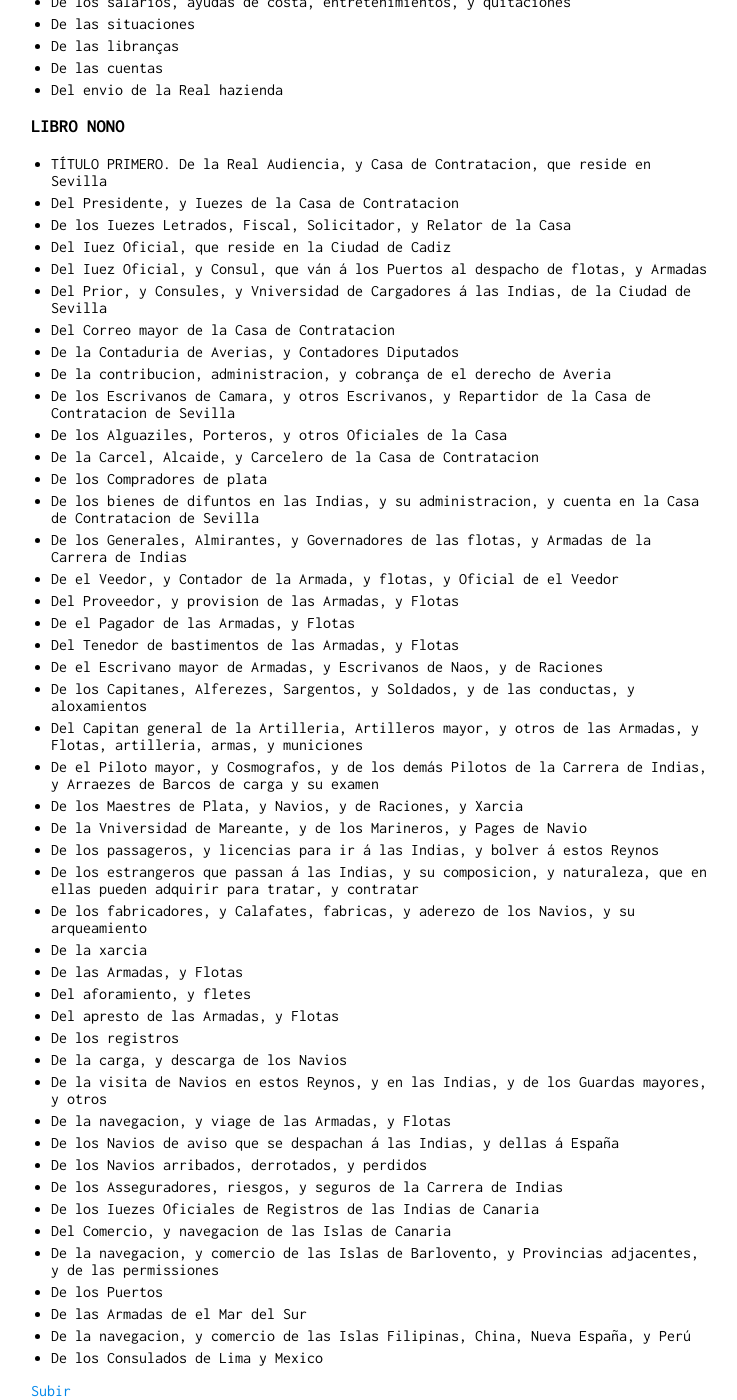
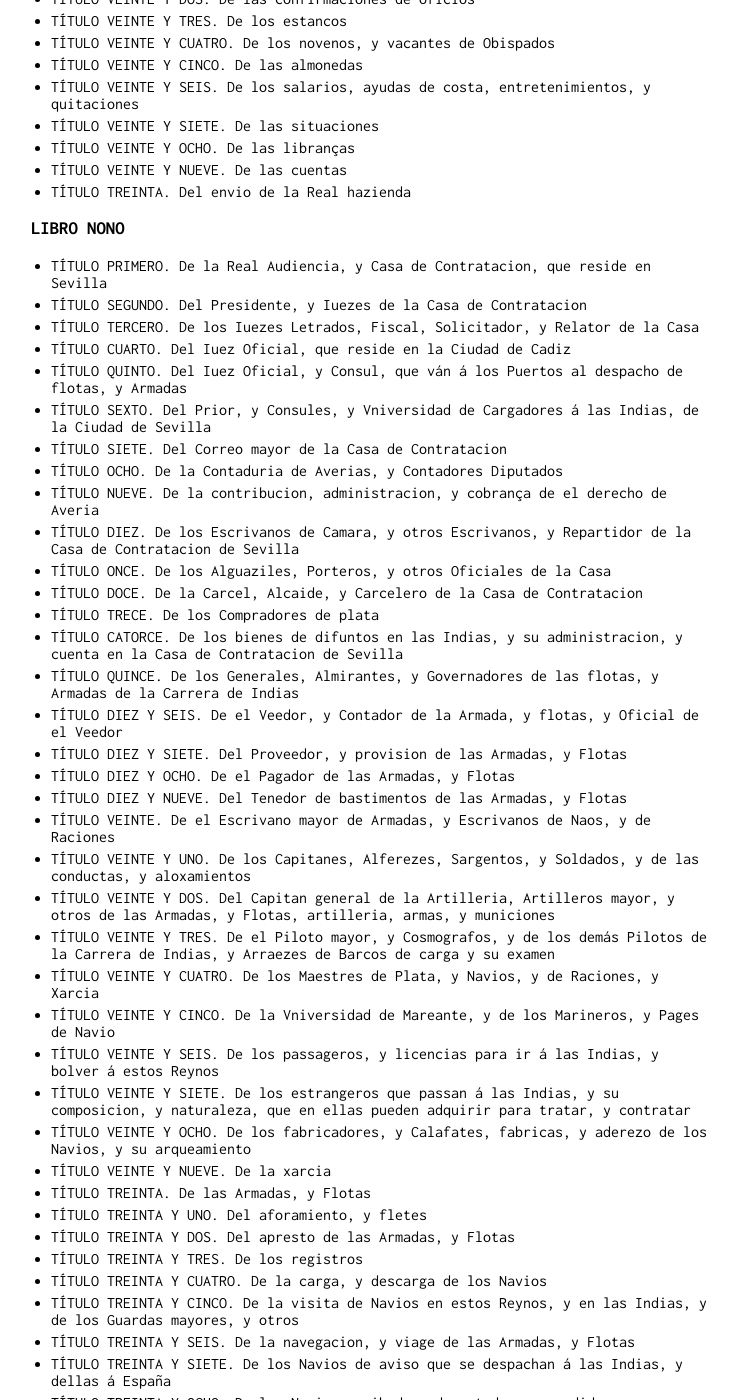
Before and after one commit to actio1680/actio1680.github.io, a Jekyll site: the page built from paginas/recopilacion1680.md, in a window 1280 px wide and 1400 px high, scrolled down 4863 px. Shown: the whole window, without its empty margins (259-996 px from the left). Built offline with Jekyll 4.4.1, drawn with Linux system fonts in a browser that asks for light colours; our own code applies the rules of GitHub Pages for plain Markdown files; some of the changed text lies outside the part shown.

Commit message:
Update recopilacion1680.md

```diff
--- a/paginas/recopilacion1680.md
+++ b/paginas/recopilacion1680.md
@@ -74,172 +74,172 @@ La Recopilación[^1]
 - TÍTULO SEXTO. De las fabricas, y fortificaciones
 - TÍTULO SIETE. De los Castillos, y fortalezas
 - TÍTULO OCHO. De los Castellanos, y Alcaides de los Castillos, y fortalezas
-- De la dotacion, y situacion de los Presidios, y fortalezas
-- De los Capitanes, Soldados, y Artilleros
-- De las causas de Soldados
-- De los pagamentos, sueldos, ventajas, y ayudas de costa
-- De los Cosarios, y Pyratas, y aplicación de las presas, y trato con estrangeros
-- De los informes, y relaciones de servicios, partes, y calidades de que se deve dar cuénta al Rey
-- De las precedencias, ceremonias, y cortesias
-- De las cartas, Correos, é Indios Chasquis
+- TÍTULO NUEVE. De la dotacion, y situacion de los Presidios, y fortalezas
+- TÍTULO DIEZ. De los Capitanes, Soldados, y Artilleros
+- TÍTULO ONCE. De las causas de Soldados
+- TÍTULO DOCE. De los pagamentos, sueldos, ventajas, y ayudas de costa
+- TÍTULO TRECE. De los Cosarios, y Pyratas, y aplicación de las presas, y trato con estrangeros
+- TÍTULO CATORCE. De los informes, y relaciones de servicios, partes, y calidades de que se deve dar cuénta al Rey
+- TÍTULO QUINCE. De las precedencias, ceremonias, y cortesias
+- TÍTULO DIEZ Y SEIS. De las cartas, Correos, é Indios Chasquis
 
 
 ### LIBRO CUARTO
 - TÍTULO PRIMERO. De los descubrimientos
-- De los descubrimientos por Mar
-- De los descubrimientos por Tierra
-- De las pacificaciones
-- De las Poblaciones
-- De los Descubridores, Pacificadores, y Pobladores
-- De la poblacion de las Ciudades, Villas, y Pueblos
-- De las Ciudades, y Villas, y sus preeminencias
-- De los Cabildos, y Concejos
-- De los oficios Concegiles
-- De los Procuradores generales, y particulares de las Ciudades, y Poblaciones
-- De la venta, composicion, y repartimiento de tierras, solares, y aguas
-- De los Propios, y Positos
-- De las Alhondigas
-- De las sisas, derramas, y contribuciones
-- De las obras publicas
-- De los caminos publicos, posadas, ventas, mesones, terminos, pastos, montes, aguas, arboledas, y plantio de viñas
-- Del comercio, mantenimientos, y frutos de las Indias
-- De el descubrimiento, y labor de las minas
-- De los Mineros, y Azogueros, y sus privilegios
-- De los Alcades mayores, y Escrivanos de minas
-- Del ensaye, fundicion, y marca del oro, y plata
-- De las Casas de moneda, y sus Oficiales
-- Del valor del oro, plata, y moneda, y su comercio
-- De la pesqueria, y envio de perlas, y piedras de estimacion
-- De los obrajes
+- TÍTULO SEGUNDO. De los descubrimientos por Mar
+- TÍTULO TERCERO. De los descubrimientos por Tierra
+- TÍTULO CUARTO. De las pacificaciones
+- TÍTULO QUINTO. De las Poblaciones
+- TÍTULO SEXTO. De los Descubridores, Pacificadores, y Pobladores
+- TÍTULO SIETE. De la poblacion de las Ciudades, Villas, y Pueblos
+- TÍTULO OCHO. De las Ciudades, y Villas, y sus preeminencias
+- TÍTULO NUEVE. De los Cabildos, y Concejos
+- TÍTULO DIEZ. De los oficios Concegiles
+- TÍTULO ONCE. De los Procuradores generales, y particulares de las Ciudades, y Poblaciones
+- TÍTULO DOCE. De la venta, composicion, y repartimiento de tierras, solares, y aguas
+- TÍTULO TRECE. De los Propios, y Positos
+- TÍTULO CATORCE. De las Alhondigas
+- TÍTULO QUINCE. De las sisas, derramas, y contribuciones
+- TÍTULO DIEZ Y SEIS. De las obras publicas
+- TÍTULO DIEZ Y SIETE. De los caminos publicos, posadas, ventas, mesones, terminos, pastos, montes, aguas, arboledas, y plantio de viñas
+- TÍTULO DIEZ Y OCHO. Del comercio, mantenimientos, y frutos de las Indias
+- TÍTULO DIEZ Y NUEVE. De el descubrimiento, y labor de las minas
+- TÍTULO VEINTE. De los Mineros, y Azogueros, y sus privilegios
+- TÍTULO VEINTE Y UNO. De los Alcades mayores, y Escrivanos de minas
+- TÍTULO VEINTE Y DOS. Del ensaye, fundicion, y marca del oro, y plata
+- TÍTULO VEINTE Y TRES. De las Casas de moneda, y sus Oficiales
+- TÍTULO VEINTE Y CUATRO. Del valor del oro, plata, y moneda, y su comercio
+- TÍTULO VEINTE Y CINCO. De la pesqueria, y envio de perlas, y piedras de estimacion
+- TÍTULO VEINTE Y SEIS. De los obrajes
 
 ### LIBRO QUINTO
 - TÍTULO PRIMERO. De los terminos, division, y agregacion de la Governaciones
-- De los Governadores, Corregidores, Alcaldes mayores, y sus Tenientes, y Alguaziles
-- De los Alcaldes ordinarios
-- De los Provinciales, y Alcaldes de la Hermandad
-- De los Alcaldes, y Hermanos de la Mesta
-- De los Protomedicos, Medicos, Cirujanos, y Boticarios
-- De los Alguaziles mayores, y otros de las Ciudades
-- De los Escrivanos de Governacion, Cabildo, y Numero, Publicos, y Reales, y Notarios Eclesiasticos
-- De las competencias
-- De los pleytos, y sentencias
-- De las recusaciones
-- De las apelaciones, y suplicaciones
-- De la segunda suplicacion
-- De las entregas, y execuciones
-- De las residencias, y Iuezes, que las han de tomar
+- TÍTULO SEGUNDO. De los Governadores, Corregidores, Alcaldes mayores, y sus Tenientes, y Alguaziles
+- TÍTULO TERCERO. De los Alcaldes ordinarios
+- TÍTULO CUARTO. De los Provinciales, y Alcaldes de la Hermandad
+- TÍTULO QUINTO. De los Alcaldes, y Hermanos de la Mesta
+- TÍTULO SEXTO. De los Protomedicos, Medicos, Cirujanos, y Boticarios
+- TÍTULO SIETE. De los Alguaziles mayores, y otros de las Ciudades
+- TÍTULO OCHO. De los Escrivanos de Governacion, Cabildo, y Numero, Publicos, y Reales, y Notarios Eclesiasticos
+- TÍTULO NUEVE. De las competencias
+- TÍTULO DIEZ. De los pleytos, y sentencias
+- TÍTULO ONCE. De las recusaciones
+- TÍTULO DOCE. De las apelaciones, y suplicaciones
+- TÍTULO TRECE. De la segunda suplicacion
+- TÍTULO CATORCE. De las entregas, y execuciones
+- TÍTULO QUINCE. De las residencias, y Iuezes, que las han de tomar
 
 ### LIBRO SEXTO
 - TÍTULO PRIMERO. De los Indios
-- De la libertad de los Indios
-- De las Reducciones, y Pueblos de Indios
-- De las caxas de censos, y bienes de Comunidad, y su administracion
-- De los tributos, y tassas de los Indios
-- De los Protectores de Indios
-- De los Caciques
-- De los repartimientos, encomiendas, y pensiones de Indios, y calidades de los titulos
-- De los Encomenderos de Indios
-- De el buen tratamiento de los Indios
-- De la sucession de encomiendas, entretenimientos, y ayudas de costa
-- Del servicio personal
-- Del servicio en chacras, viñas, olivares, obrajes, ingenios, perlas, tambos, requas, carreterias, casas, ganados, y bogas
-- Del servicio en coca, y añir
-- Del servicio en minas
-- De los Indios de Chile
-- De los Indios de Tucuman, Paraguay, y Rio de la Plata
-- De los Sángleyes
-- De las confirmaciones de encomiendas, pensiones, rentas, y situaciones
+- TÍTULO SEGUNDO. De la libertad de los Indios
+- TÍTULO TERCERO. De las Reducciones, y Pueblos de Indios
+- TÍTULO CUARTO. De las caxas de censos, y bienes de Comunidad, y su administracion
+- TÍTULO QUINTO. De los tributos, y tassas de los Indios
+- TÍTULO SEXTO. De los Protectores de Indios
+- TÍTULO SIETE. De los Caciques
+- TÍTULO OCHO. De los repartimientos, encomiendas, y pensiones de Indios, y calidades de los titulos
+- TÍTULO NUEVE. De los Encomenderos de Indios
+- TÍTULO DIEZ. De el buen tratamiento de los Indios
+- TÍTULO ONCE. De la sucession de encomiendas, entretenimientos, y ayudas de costa
+- TÍTULO DOCE. Del servicio personal
+- TÍTULO TRECE. Del servicio en chacras, viñas, olivares, obrajes, ingenios, perlas, tambos, requas, carreterias, casas, ganados, y bogas
+- TÍTULO CATORCE. Del servicio en coca, y añir
+- TÍTULO QUINCE. Del servicio en minas
+- TÍTULO DIEZ Y SEIS. De los Indios de Chile
+- TÍTULO DIEZ Y SIETE. De los Indios de Tucuman, Paraguay, y Rio de la Plata
+- TÍTULO DIEZ Y OCHO. De los Sángleyes
+- TÍTULO DIEZ Y NUEVE. De las confirmaciones de encomiendas, pensiones, rentas, y situaciones
 
 ### LIBRO SEPTIMO
 - TÍTULO PRIMERO. De los Pesquisidores, y Iuezes de comission
-- De los juegos, y jugadores
-- De los casados, y desposados en España, que están ausentes de sus mugeres, y esposas
-- De los vagabundos, y Gitanos
-- De los Mulatos, Negros, Berberiscos, é hijos de Indios
-- De las Carceles, y Carceleros
-- De las visitas de Carcel
-- De los delitos, y penas, y su aplicacion
+- TÍTULO SEGUNDO. De los juegos, y jugadores
+- TÍTULO TERCERO. De los casados, y desposados en España, que están ausentes de sus mugeres, y esposas
+- TÍTULO CUARTO. De los vagabundos, y Gitanos
+- TÍTULO QUINTO. De los Mulatos, Negros, Berberiscos, é hijos de Indios
+- TÍTULO SEXTO. De las Carceles, y Carceleros
+- TÍTULO SIETE. De las visitas de Carcel
+- TÍTULO OCHO. De los delitos, y penas, y su aplicacion
 
 
 ### LIBRO OCTAVO
 - TÍTULO PRIMERO. De las Contadurias de Cuentas, y sus Ministros
-- De los Contadores de Cuentas, Resultas, y Ordenadores
-- De los Tribunales de Hazienda Real
-- De los Oficiales Reales, y Contadores de tributos, sus Tenientes, y Guardas mayores
-- De los Escrivanos de Minas, y Registros
-- De las Caxas Reales
-- De los Libros Reales
-- De la administracion de la Real hazienda
-- De los tributos de Indios, puestos en la Corona Real, y otros procedidos de vacantes de encomiendas
-- De los quintos Reales
-- De la administracion de minas, y remission del cobre á estos Reynos, y de las de alcrevite
-- De los tesoros, depositos, y rescates
-- De las alcavalas
-- De las Aduanas
-- De los almojarifazgos, y derechos Reales
-- De las avaluaciones, y afueros generales, y particulares
-- De los descaminos, extravios, y commissos
-- De los derechos de esclavos
-- De la media annata
-- De la venta de oficios
-- De la renunciacion de oficios
-- De las confirmaciones de oficios
-- De los estancos
-- De los novenos, y vacantes de Obispados
-- De las almonedas
-- De los salarios, ayudas de costa, entretenimientos, y quitaciones
-- De las situaciones
-- De las libranças
-- De las cuentas
-- Del envio de la Real hazienda
+- TÍTULO SEGUNDO. De los Contadores de Cuentas, Resultas, y Ordenadores
+- TÍTULO TERCERO. De los Tribunales de Hazienda Real
+- TÍTULO CUATRO. De los Oficiales Reales, y Contadores de tributos, sus Tenientes, y Guardas mayores
+- TÍTULO CINCO. De los Escrivanos de Minas, y Registros
+- TÍTULO SEIS. De las Caxas Reales
+- TÍTULO SIETE. De los Libros Reales
+- TÍTULO OCHO. De la administracion de la Real hazienda
+- TÍTULO NUEVE. De los tributos de Indios, puestos en la Corona Real, y otros procedidos de vacantes de encomiendas
+- TÍTULO DIEZ. De los quintos Reales
+- TÍTULO ONCE. De la administracion de minas, y remission del cobre á estos Reynos, y de las de alcrevite
+- TÍTULO DOCE. De los tesoros, depositos, y rescates
+- TÍTULO TRECE. De las alcavalas
+- TÍTULO CATORCE. De las Aduanas
+- TÍTULO QUINCE. De los almojarifazgos, y derechos Reales
+- TÍTULO DIEZ Y SEIS. De las avaluaciones, y afueros generales, y particulares
+- TÍTULO DIEZ Y SIETE. De los descaminos, extravios, y commissos
+- TÍTULO DIEZ Y OCHO. De los derechos de esclavos
+- TÍTULO DIEZ Y NUEVE. De la media annata
+- TÍTULO VEINTE. De la venta de oficios
+- TÍTULO VEINTE Y UNO. De la renunciacion de oficios
+- TÍTULO VEINTE Y DOS. De las confirmaciones de oficios
+- TÍTULO VEINTE Y TRES. De los estancos
+- TÍTULO VEINTE Y CUATRO. De los novenos, y vacantes de Obispados
+- TÍTULO VEINTE Y CINCO. De las almonedas
+- TÍTULO VEINTE Y SEIS. De los salarios, ayudas de costa, entretenimientos, y quitaciones
+- TÍTULO VEINTE Y SIETE. De las situaciones
+- TÍTULO VEINTE Y OCHO. De las libranças
+- TÍTULO VEINTE Y NUEVE. De las cuentas
+- TÍTULO TREINTA. Del envio de la Real hazienda
 
 ### LIBRO NONO
 - TÍTULO PRIMERO. De la Real Audiencia, y Casa de Contratacion, que reside en Sevilla
-- Del Presidente, y Iuezes de la Casa de Contratacion
-- De los Iuezes Letrados, Fiscal, Solicitador, y Relator de la Casa
-- Del Iuez Oficial, que reside en la Ciudad de Cadiz
-- Del Iuez Oficial, y Consul, que ván á los Puertos al despacho de flotas, y Armadas
-- Del Prior, y Consules, y Vniversidad de Cargadores á las Indias, de la Ciudad de Sevilla
-- Del Correo mayor de la Casa de Contratacion
-- De la Contaduria de Averias, y Contadores Diputados
-- De la contribucion, administracion, y cobrança de el derecho de Averia
-- De los Escrivanos de Camara, y otros Escrivanos, y Repartidor de la Casa de Contratacion de Sevilla
-- De los Alguaziles, Porteros, y otros Oficiales de la Casa
-- De la Carcel, Alcaide, y Carcelero de la Casa de Contratacion
-- De los Compradores de plata
-- De los bienes de difuntos en las Indias, y su administracion, y cuenta en la Casa de Contratacion de Sevilla
-- De los Generales, Almirantes, y Governadores de las flotas, y Armadas de la Carrera de Indias
-- De el Veedor, y Contador de la Armada, y flotas, y Oficial de el Veedor
-- Del Proveedor, y provision de las Armadas, y Flotas
-- De el Pagador de las Armadas, y Flotas
-- Del Tenedor de bastimentos de las Armadas, y Flotas
-- De el Escrivano mayor de Armadas, y Escrivanos de Naos, y de Raciones
-- De los Capitanes, Alferezes, Sargentos, y Soldados, y de las conductas, y aloxamientos
-- Del Capitan general de la Artilleria, Artilleros mayor, y otros de las Armadas, y Flotas, artilleria, armas, y municiones
-- De el Piloto mayor, y Cosmografos, y de los demás Pilotos de la Carrera de Indias, y Arraezes de Barcos de carga y su examen
-- De los Maestres de Plata, y Navios, y de Raciones, y Xarcia
-- De la Vniversidad de Mareante, y de los Marineros, y Pages de Navio
-- De los passageros, y licencias para ir á las Indias, y bolver á estos Reynos
-- De los estrangeros que passan á las Indias, y su composicion, y naturaleza, que en ellas pueden adquirir para tratar, y contratar
-- De los fabricadores, y Calafates, fabricas, y aderezo de los Navios, y su arqueamiento
-- De la xarcia
-- De las Armadas, y Flotas
-- Del aforamiento, y fletes
-- Del apresto de las Armadas, y Flotas
-- De los registros
-- De la carga, y descarga de los Navios
-- De la visita de Navios en estos Reynos, y en las Indias, y de los Guardas mayores, y otros
-- De la navegacion, y viage de las Armadas, y Flotas
-- De los Navios de aviso que se despachan á las Indias, y dellas á España
-- De los Navios arribados, derrotados, y perdidos
-- De los Asseguradores, riesgos, y seguros de la Carrera de Indias
-- De los Iuezes Oficiales de Registros de las Indias de Canaria
-- Del Comercio, y navegacion de las Islas de Canaria
-- De la navegacion, y comercio de las Islas de Barlovento, y Provincias adjacentes, y de las permissiones
-- De los Puertos
-- De las Armadas de el Mar del Sur
-- De la navegacion, y comercio de las Islas Filipinas, China, Nueva España, y Perú
-- De los Consulados de Lima y Mexico
+- TÍTULO SEGUNDO. Del Presidente, y Iuezes de la Casa de Contratacion
+- TÍTULO TERCERO. De los Iuezes Letrados, Fiscal, Solicitador, y Relator de la Casa
+- TÍTULO CUARTO. Del Iuez Oficial, que reside en la Ciudad de Cadiz
+- TÍTULO QUINTO. Del Iuez Oficial, y Consul, que ván á los Puertos al despacho de flotas, y Armadas
+- TÍTULO SEXTO. Del Prior, y Consules, y Vniversidad de Cargadores á las Indias, de la Ciudad de Sevilla
+- TÍTULO SIETE. Del Correo mayor de la Casa de Contratacion
+- TÍTULO OCHO. De la Contaduria de Averias, y Contadores Diputados
+- TÍTULO NUEVE. De la contribucion, administracion, y cobrança de el derecho de Averia
+- TÍTULO DIEZ. De los Escrivanos de Camara, y otros Escrivanos, y Repartidor de la Casa de Contratacion de Sevilla
+- TÍTULO ONCE. De los Alguaziles, Porteros, y otros Oficiales de la Casa
+- TÍTULO DOCE. De la Carcel, Alcaide, y Carcelero de la Casa de Contratacion
+- TÍTULO TRECE. De los Compradores de plata
+- TÍTULO CATORCE. De los bienes de difuntos en las Indias, y su administracion, y cuenta en la Casa de Contratacion de Sevilla
+- TÍTULO QUINCE. De los Generales, Almirantes, y Governadores de las flotas, y Armadas de la Carrera de Indias
+- TÍTULO DIEZ Y SEIS. De el Veedor, y Contador de la Armada, y flotas, y Oficial de el Veedor
+- TÍTULO DIEZ Y SIETE. Del Proveedor, y provision de las Armadas, y Flotas
+- TÍTULO DIEZ Y OCHO. De el Pagador de las Armadas, y Flotas
+- TÍTULO DIEZ Y NUEVE. Del Tenedor de bastimentos de las Armadas, y Flotas
+- TÍTULO VEINTE. De el Escrivano mayor de Armadas, y Escrivanos de Naos, y de Raciones
+- TÍTULO VEINTE Y UNO. De los Capitanes, Alferezes, Sargentos, y Soldados, y de las conductas, y aloxamientos
+- TÍTULO VEINTE Y DOS. Del Capitan general de la Artilleria, Artilleros mayor, y otros de las Armadas, y Flotas, artilleria, armas, y municiones
+- TÍTULO VEINTE Y TRES. De el Piloto mayor, y Cosmografos, y de los demás Pilotos de la Carrera de Indias, y Arraezes de Barcos de carga y su examen
+- TÍTULO VEINTE Y CUATRO. De los Maestres de Plata, y Navios, y de Raciones, y Xarcia
+- TÍTULO VEINTE Y CINCO. De la Vniversidad de Mareante, y de los Marineros, y Pages de Navio
+- TÍTULO VEINTE Y SEIS. De los passageros, y licencias para ir á las Indias, y bolver á estos Reynos
+- TÍTULO VEINTE Y SIETE. De los estrangeros que passan á las Indias, y su composicion, y naturaleza, que en ellas pueden adquirir para tratar, y contratar
+- TÍTULO VEINTE Y OCHO. De los fabricadores, y Calafates, fabricas, y aderezo de los Navios, y su arqueamiento
+- TÍTULO VEINTE Y NUEVE. De la xarcia
+- TÍTULO TREINTA. De las Armadas, y Flotas
+- TÍTULO TREINTA Y UNO. Del aforamiento, y fletes
+- TÍTULO TREINTA Y DOS. Del apresto de las Armadas, y Flotas
+- TÍTULO TREINTA Y TRES. De los registros
+- TÍTULO TREINTA Y CUATRO. De la carga, y descarga de los Navios
+- TÍTULO TREINTA Y CINCO. De la visita de Navios en estos Reynos, y en las Indias, y de los Guardas mayores, y otros
+- TÍTULO TREINTA Y SEIS. De la navegacion, y viage de las Armadas, y Flotas
+- TÍTULO TREINTA Y SIETE. De los Navios de aviso que se despachan á las Indias, y dellas á España
+- TÍTULO TREINTA Y OCHO. De los Navios arribados, derrotados, y perdidos
+- TÍTULO TREINTA Y NUEVE. De los Asseguradores, riesgos, y seguros de la Carrera de Indias
+- TÍTULO CUARENTA. De los Iuezes Oficiales de Registros de las Indias de Canaria
+- TÍTULO CUARENTA Y UNO. Del Comercio, y navegacion de las Islas de Canaria
+- TÍTULO CUARENTA Y DOS. De la navegacion, y comercio de las Islas de Barlovento, y Provincias adjacentes, y de las permissiones
+- TÍTULO CUARENTA Y TRES. De los Puertos
+- TÍTULO CUARENTA Y CUATRO. De las Armadas de el Mar del Sur
+- TÍTULO CUARENTA Y CINCO. De la navegacion, y comercio de las Islas Filipinas, China, Nueva España, y Perú
+- TÍTULO CUARENTA Y SEIS. De los Consulados de Lima y Mexico
 
 [Subir](#top)
 
```
